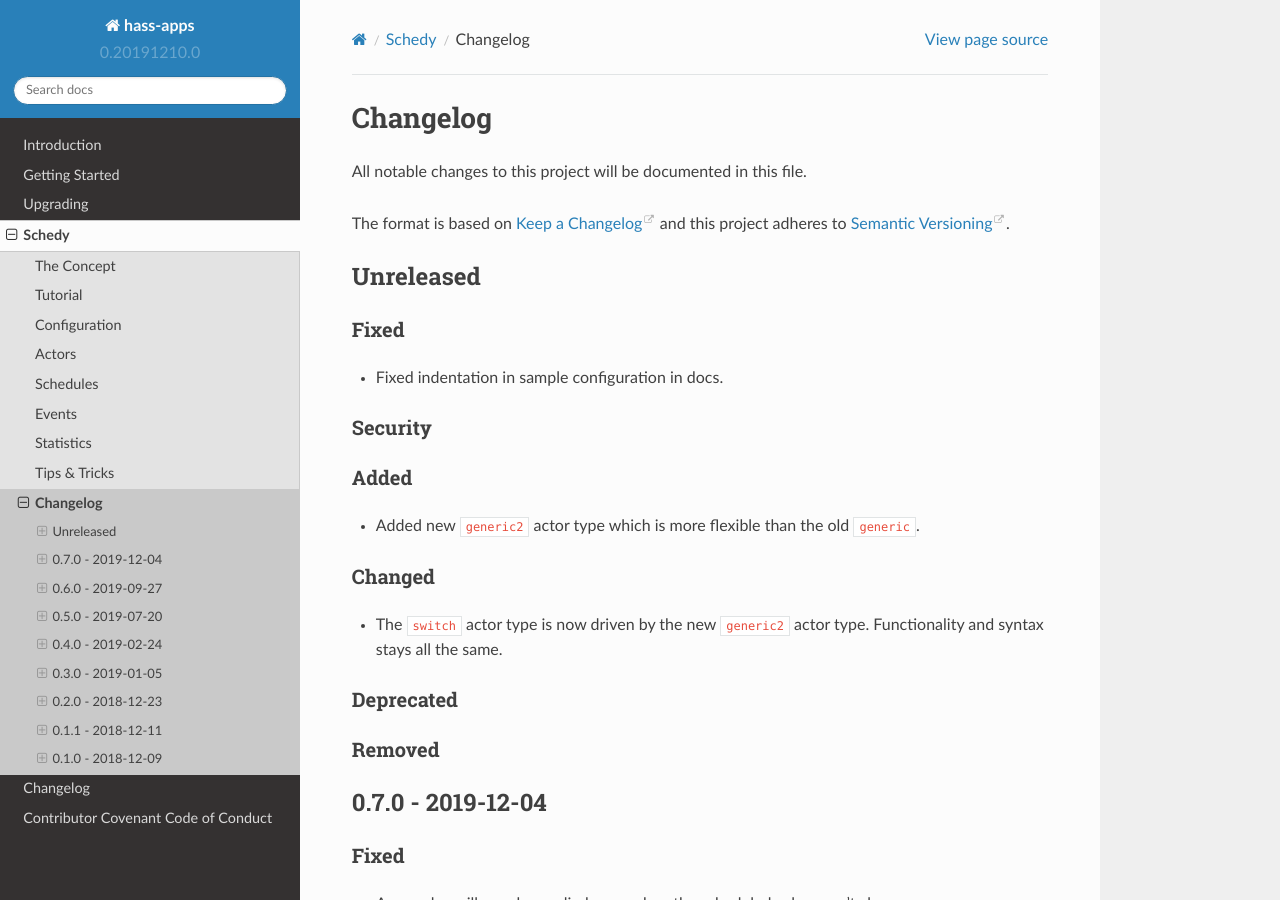
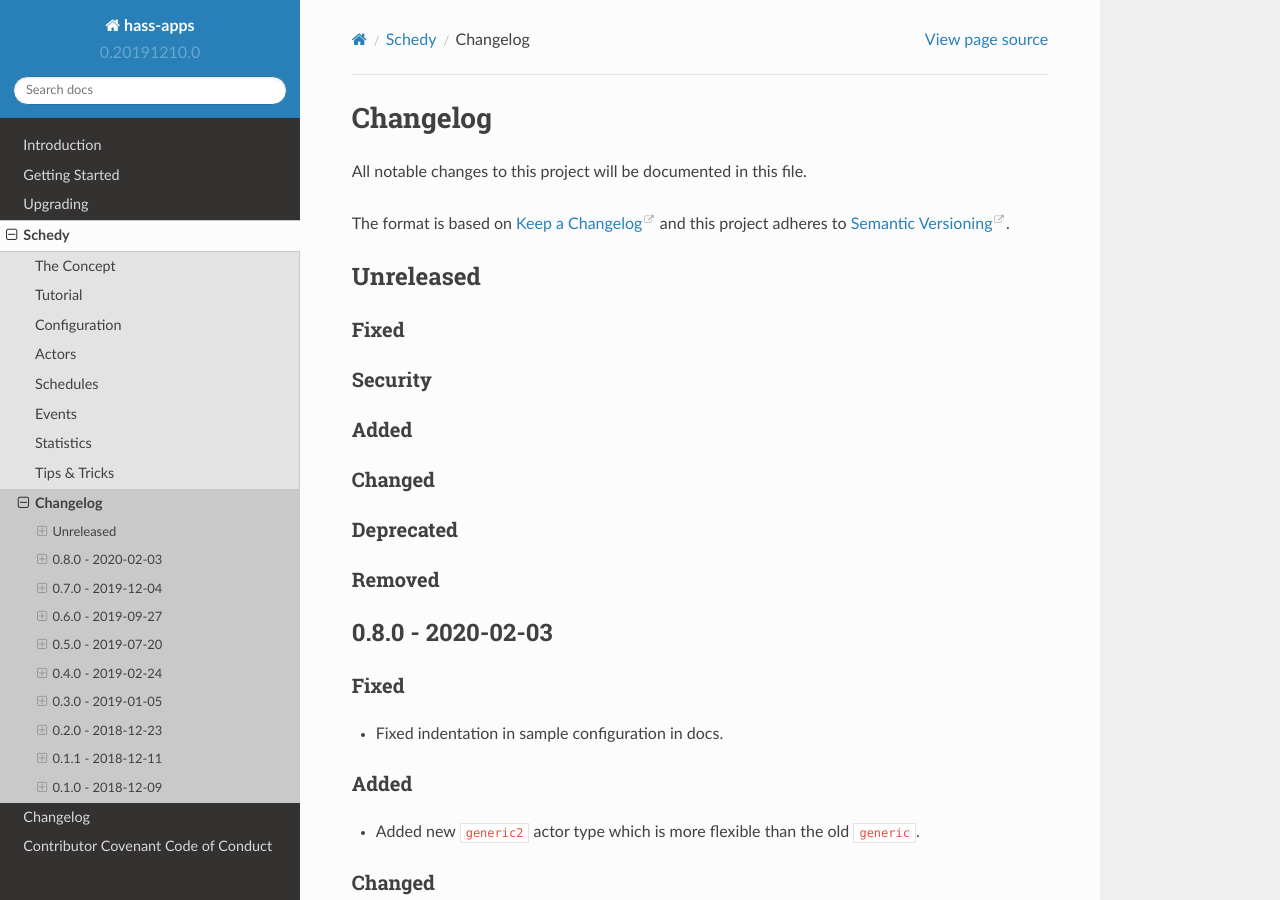
Before and after one commit to bob1de/hass-apps, a Sphinx documentation site: the page built from docs/apps/schedy/CHANGELOG.md, in a window 1280 px wide and 900 px high. Built offline with Sphinx 7.4.7 and the Read the Docs theme 2.0.0, drawn with Linux system fonts in a browser that asks for light colours.

Commit message:
[schedy] Release v0.8.0

```diff
--- a/docs/apps/schedy/CHANGELOG.md
+++ b/docs/apps/schedy/CHANGELOG.md
@@ -9,9 +9,22 @@ and this project adheres to [Semantic Versioning](http://semver.org/spec/v2.0.0.
 ## Unreleased
 
 ### Fixed
-* Fixed indentation in sample configuration in docs.
 
 ### Security
+
+### Added
+
+### Changed
+
+### Deprecated
+
+### Removed
+
+
+## 0.8.0 - 2020-02-03
+
+### Fixed
+* Fixed indentation in sample configuration in docs.
 
 ### Added
 * Added new `generic2` actor type which is more flexible than the old `generic`.
```
Also changed, not shown: other parts of docs/apps/schedy/CHANGELOG.md (+0 -4 lines), 1 other file.
